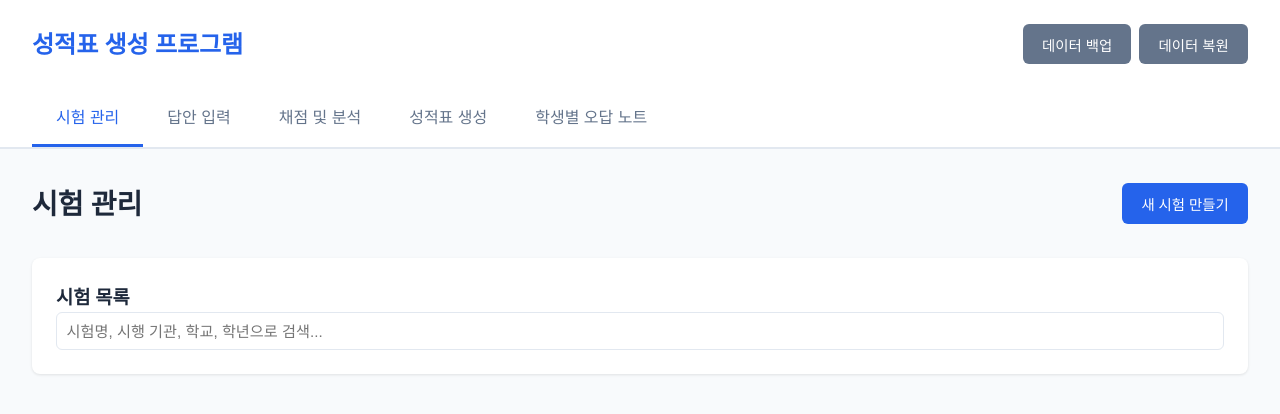
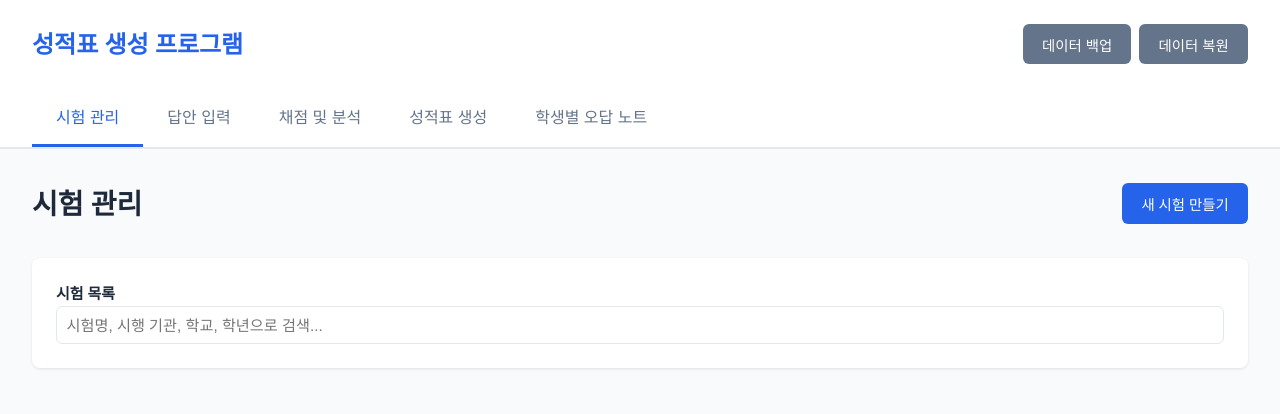
Before and after one commit to Amis99/grade-report-generator, a plain HTML site: page index.html in a window 1280 px wide. Drawn offline with nearby package versions, Linux system fonts and the light colour scheme; no server answers.

Commit message:
Style: 시험 관리, 답안 입력, 채점 탭 글자 크기 20% 축소
성적표와 학생별 오답 노트를 제외한 나머지 메뉴의 가독성 향상

변경사항:
- #exam-management (시험 관리)
- #answer-input (답안 입력)
- #grading (채점 및 분석)

위 3개 탭의 font-size를 80%로 설정하여 20% 축소
성적표(#report)와 오답노트(#wrong-note)는 기존 크기 유지

```diff
--- a/css/style.css
+++ b/css/style.css
@@ -1490,6 +1490,13 @@ body {
     margin-bottom: 0;
 }
 
+/* 특정 탭 글자 크기 조정 (성적표, 오답노트 제외) */
+#exam-management,
+#answer-input,
+#grading {
+    font-size: 80%;
+}
+
 /* 모바일 반응형 스타일 */
 @media (max-width: 768px) {
     /* 기본 폰트 크기 50% 축소 */
```
